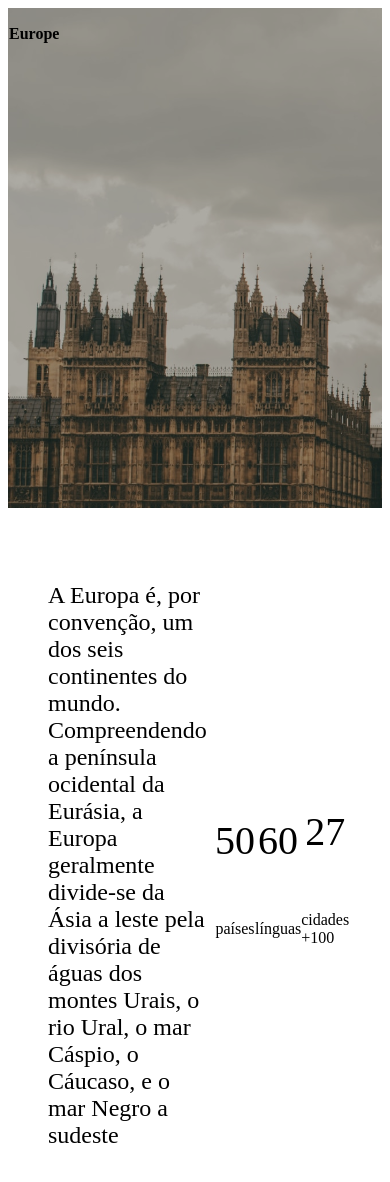
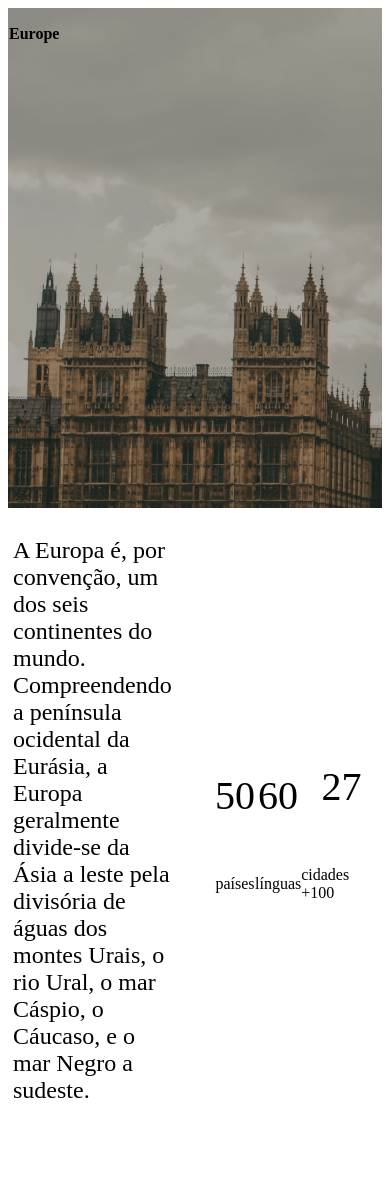
Before and after one commit to w1redl4in/world-trip, a Next.js app: page /europe in a window 390 px wide. Shown: the top 1182 px of the page. After the commit the page ends 1141 px from the top, so only its background shows below. Built offline with nearby package versions, Linux system fonts and the light colour scheme.

Commit message:
feat: grid responsive :sparkles:

```diff
--- a/src/components/CountryInfo.tsx
+++ b/src/components/CountryInfo.tsx
@@ -2,13 +2,18 @@ import { Flex, SimpleGrid, Text } from '@chakra-ui/react';
 
 export const CountryInfo: React.FC = () => {
   return (
-    <SimpleGrid columns={2} spacing={40} px="40" py="50">
-      <Flex align="center">
+    <SimpleGrid
+      columns={[1, 1, 2]}
+      spacing={40}
+      px={[0, 0, 40]}
+      py={[0, 0, 50]}
+    >
+      <Flex align="center" m="5">
         <Text fontSize={24} fontWeight="normal" color="gray.600">
           A Europa é, por convenção, um dos seis continentes do mundo.
           Compreendendo a península ocidental da Eurásia, a Europa geralmente
           divide-se da Ásia a leste pela divisória de águas dos montes Urais, o
-          rio Ural, o mar Cáspio, o Cáucaso, e o mar Negro a sudeste
+          rio Ural, o mar Cáspio, o Cáucaso, e o mar Negro a sudeste.
         </Text>
       </Flex>
       <Flex justify="space-around" align="center">
```
